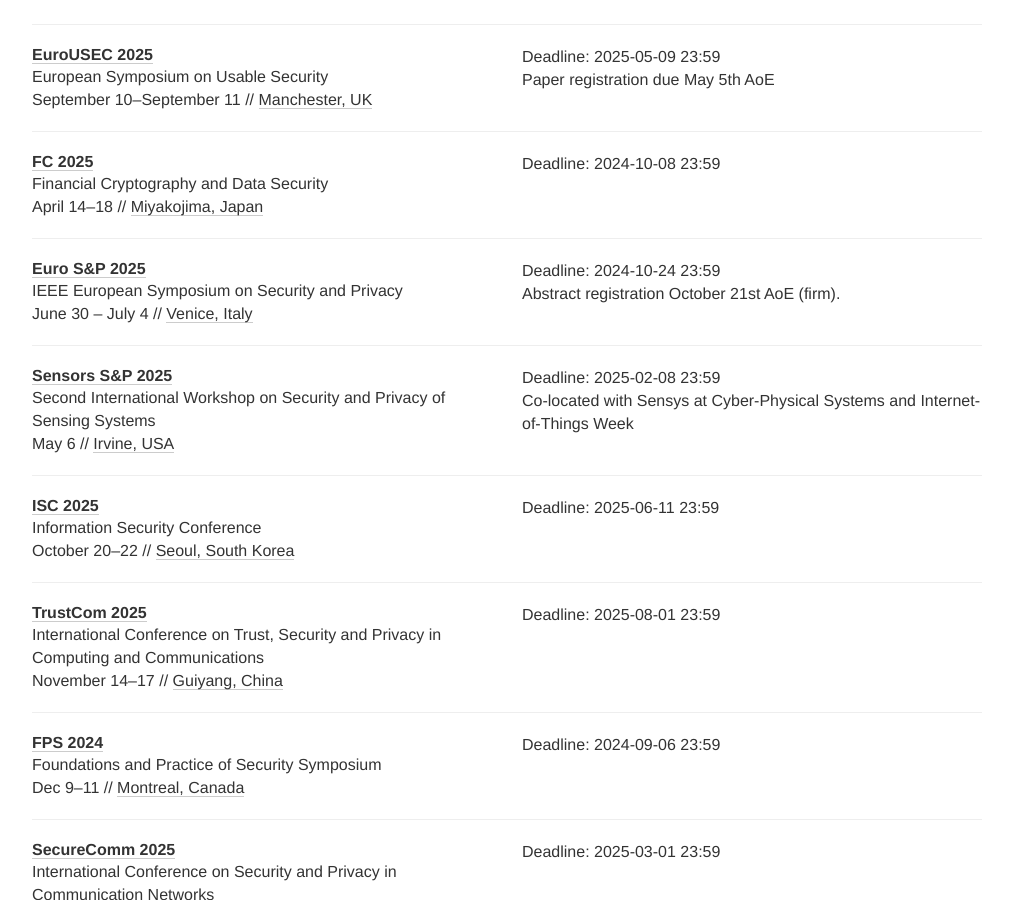
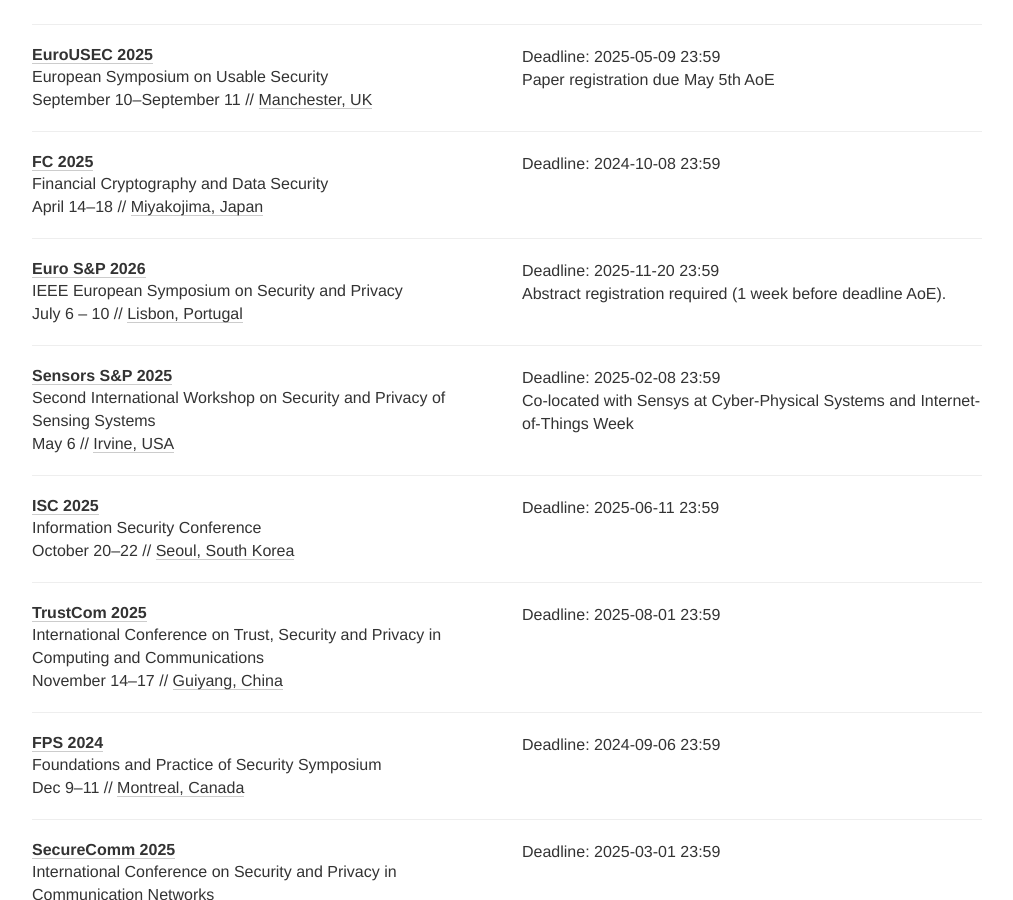
Before and after one commit to sec-deadlines/sec-deadlines.github.io, a Jekyll site: the page built from index.html, in a window 1280 px wide and 900 px high, scrolled down 2461 px. Shown: the whole window, without its empty margins (133-1146 px from the left). Built offline with Jekyll 4.4.1, drawn with Linux system fonts in a browser that asks for light colours; nearby versions of some CDN libraries; comment, search, counter and statistics services are not loaded.

Commit message:
Update conferences.yml

```diff
--- a/_data/conferences.yml
+++ b/_data/conferences.yml
@@ -133,12 +133,12 @@
 
 - name: Euro S&P
   description: IEEE European Symposium on Security and Privacy
-  year: 2025
-  comment: Abstract registration October 21st AoE (firm).
+  year: 2026
+  comment: Abstract registration required (1 week before deadline AoE).
   link: https://eurosp2025.ieee-security.org/
-  deadline: ["2024-10-24 23:59"]
-  date: "June 30 - July 4"
-  place: Venice, Italy
+  deadline: ["2025-11-20 23:59"]
+  date: "July 6 - 10"
+  place: Lisbon, Portugal
   tags: [SEC, PRIV, CONF]
 
 - name: Sensors S&P
```
